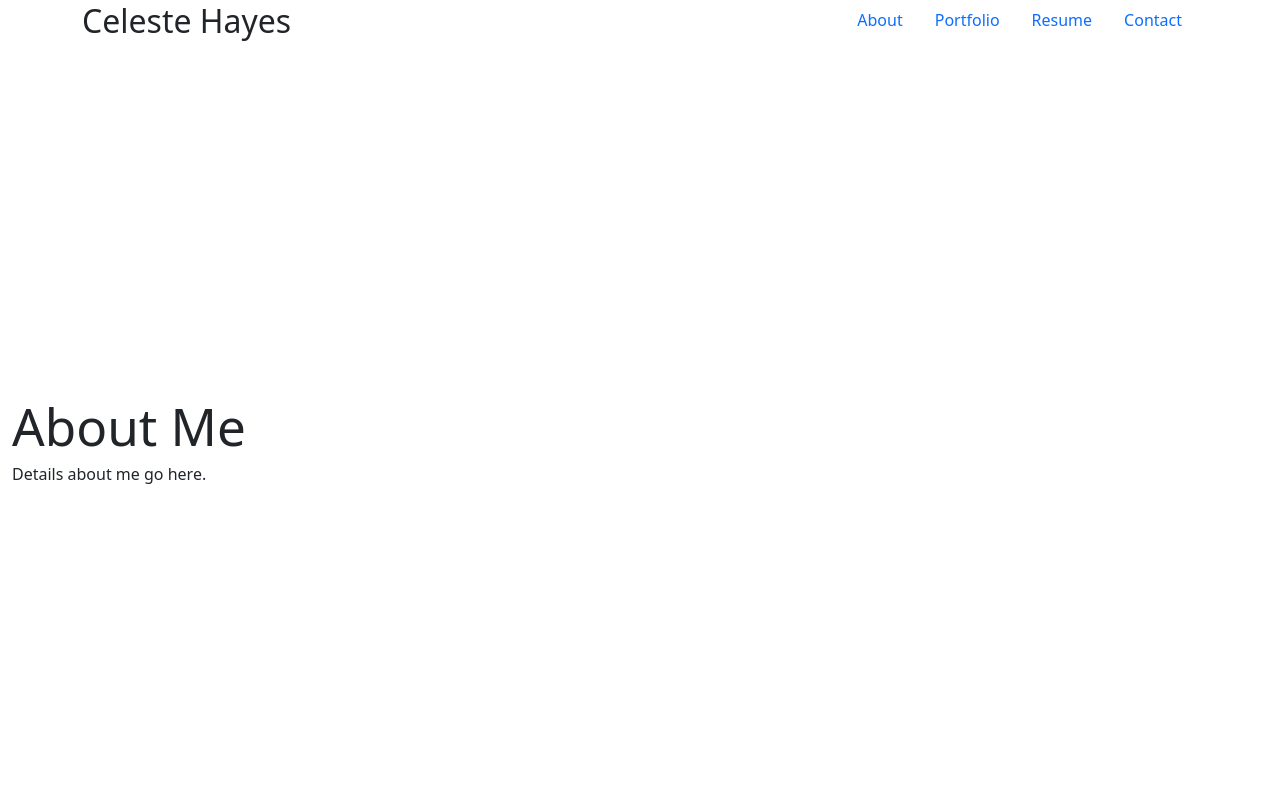
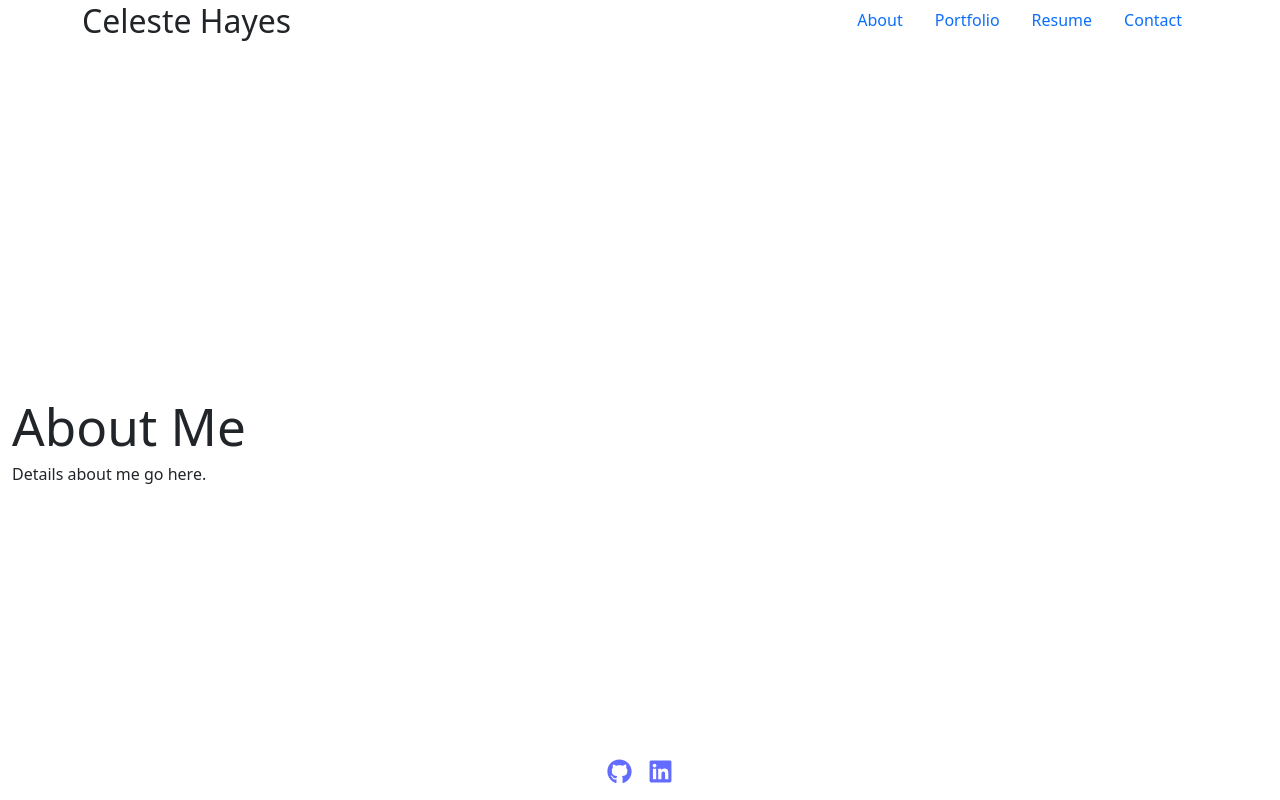
Before and after one commit to celeste-hayes/Portfolio, a React (Vite) app in the folder React Portfolio/: page / in a window 1280 px wide. Built offline with nearby package versions, Linux system fonts and the light colour scheme.

Commit message:
feat: add footer and icon content

```diff
--- a/React Portfolio/src/App.jsx
+++ b/React Portfolio/src/App.jsx
@@ -2,6 +2,7 @@ import React from 'react'
 import { Outlet } from 'react-router-dom';
 //import './App.css'
 import Header from './components/Header'
+import Footer from './components/Footer'
 
 function App () {
   return (
@@ -10,6 +11,7 @@ function App () {
       <main className="container" style={{ marginTop: '100px'}}>
         <Outlet />
       </main>
+      <Footer />
     </>
   );
 }
--- /dev/null
+++ b/React Portfolio/src/components/Footer.jsx
@@ -0,0 +1,16 @@
+import { FaGithub, FaLinkedin } from "react-icons/fa";
+
+export default function Footer() {
+    return (
+        <footer className="py-3" style={{ position: 'fixed', bottom: 0, left: 0, width: '100%', zIndex: 1000 }}>
+            <div className="container d-flex justify-content-center">
+                <a href="https://github.com/celeste-hayes" target="_blank" className="mx-2 noopener noreferrer">
+                    <FaGithub size={25} />
+                </a>
+                <a href="https://www.linkedin.com/in/celeste-hayes-a93464b8/" target="_blank" className="mx-2 noopener noreferrer">
+                    <FaLinkedin size={25} />
+                </a>
+            </div>
+        </footer>
+    );
+}
```
